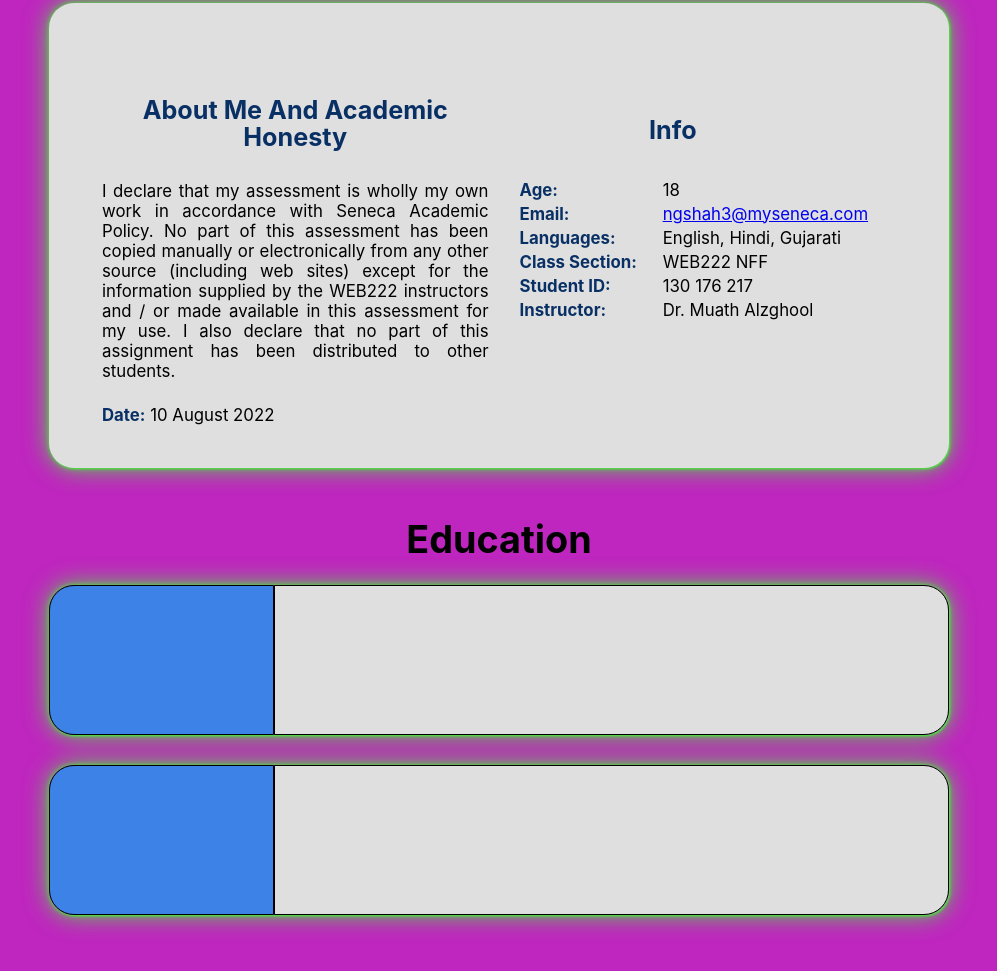
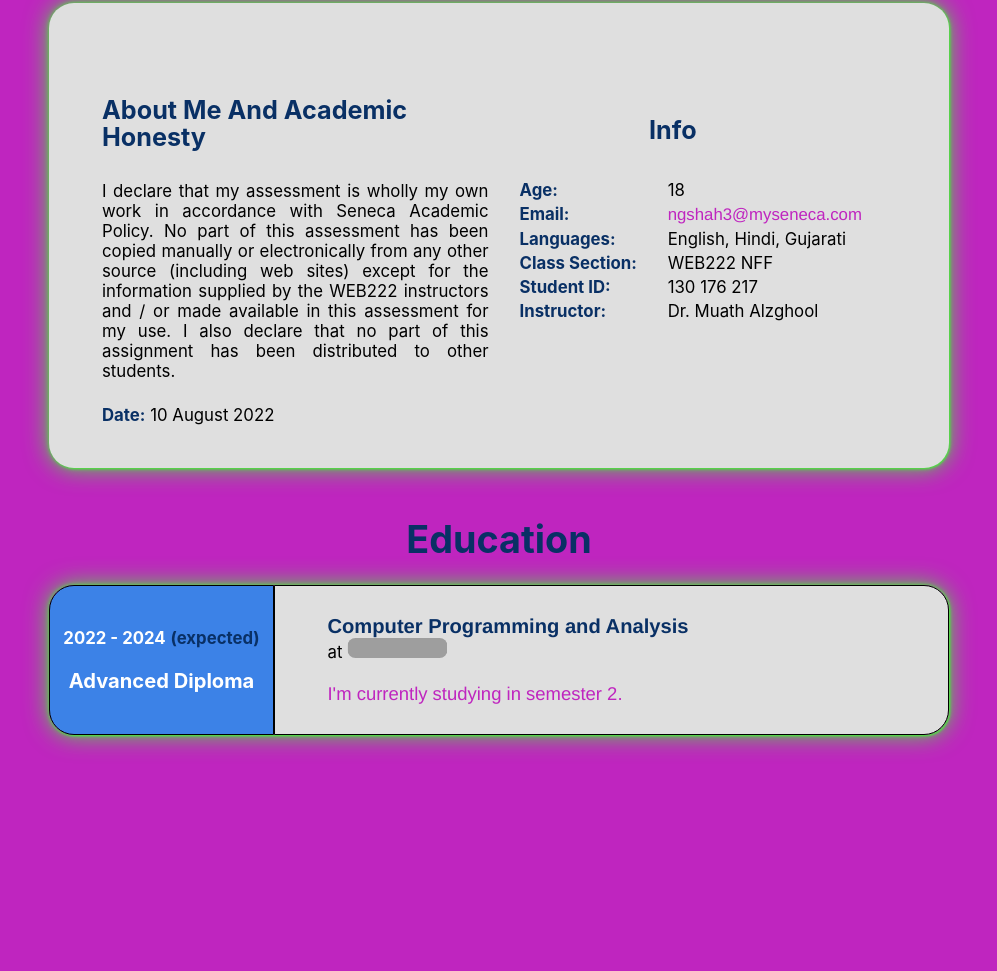
Before and after one commit to NishitShah18/final_web222, a plain HTML site: page index.html in a window 1280 px wide. Shown: the part 1125-2096 px from the top of the page, without its empty margins (141-1138 px from the left). After the commit the page ends 1920 px from the top, so only its background shows below. Drawn offline with Linux system fonts and the light colour scheme; grey boxes are pictures that could not be loaded.

Commit message:
education added

```diff
--- a/css/naruto.css
+++ b/css/naruto.css
@@ -14,6 +14,18 @@ img {
     width: 50%;
     border-radius: 50%;
     box-shadow: 1px 1px 2px #4fe042, 0 0 25px #4fe042, 0 0 5px #4fe042;
+}
+
+.imgg {
+    border-radius: 8px;
+    display: inline-block;
+    margin-left: 0px;
+    margin-right: 0px;
+    height: 20px;
+    width: 100px;
+    box-shadow: 0px 0px 0px #4fe042,
+        0 0 0px #4fe042,
+        0 0 0px #4fe042;
 }
 
 #me {
@@ -48,12 +60,29 @@ img {
     width: 1000px;
 }
 
+.centered-element {
+    margin: 0;
+    position: absolute;
+    top: 50%;
+    left: 12.5%;
+    transform: translate(-50%, -50%);
+}
+
+.centered-element-2 {
+    margin: 0;
+    position: absolute;
+    top: 50%;
+    left: 51%;
+    transform: translate(-50%, -50%);
+}
+
 .table-cell1 {
     border: 1px solid;
     background-color: #3C82E7;
     border-radius: 25px 0 0 25px;
     display: table-cell;
-    padding: 2px;
+    text-align: center;
+    margin: auto;
 }
 
 .table-cell2 {
@@ -63,6 +92,7 @@ img {
     display: table-cell;
     padding: 2px;
     width: 75%;
+    text-align: left;
 }
 
 body {
@@ -300,3 +330,9 @@ blockquote {
 blockquote p {
     margin-bottom: 0;
 }
+
+a {
+    font-family: helvetica;
+    text-decoration: none;
+    color: #bf25bf;
+}
--- a/index.html
+++ b/index.html
@@ -50,7 +50,7 @@
             <div class="flex-child">
                 <table style="width:100%; border: 50px;">
                     <tr>
-                        <th>
+                        <th style="text-align: left;">
                             <h4 class="hvr-grow">About Me And Academic Honesty</h2>
                         </th>
                     </tr>
@@ -118,25 +118,34 @@
         </div>
     </div>
     <p></p>
-    <h3>Education</h3>
+    <h3 style="color: #093065;">Education</h3>
     <div id="education" class="hvr-grow">
 
         <div class="table-row">
             <div class="table-cell1">
-
+                <span class="centered-element">
+                    <b style="color: white;">2022 - 2024</b> <b>(expected)</b>
+                    <br><br>
+                    <b style="color: white; font-size: larger;">Advanced Diploma</b>
+                </span>
             </div>
             <div class="table-cell2">
+                <span class="centered-element-2">
+                    <a href="https://www.senecacollege.ca/programs/fulltime/CPA.html">
+                        <b style="font-size: larger;">Computer Programming and Analysis</b>
+                    </a> <br>at
+                    <a href="https://www.senecacollege.ca/home.html">
+                        <img src="https://www.senecacollege.ca/content/dam/projects/seneca/seneca-logo.svg"
+                            alt="seneca-logo" class="imgg">
+                    </a>
 
-            </div>
-        </div>
-    </div>
-    <div id="education" class="hvr-grow">
-        <div class="table-row">
-            <div class="table-cell1">
-
-            </div>
-            <div class="table-cell2">
-
+                    <br>
+                    <br>
+                    <a href="https://www.senecacollege.ca/programs/fulltime/CPA/courses.html#menu"
+                        style="font-size: 110%;">
+                        I'm currently studying in semester 2.
+                    </a>
+                </span>
             </div>
         </div>
     </div>
```
